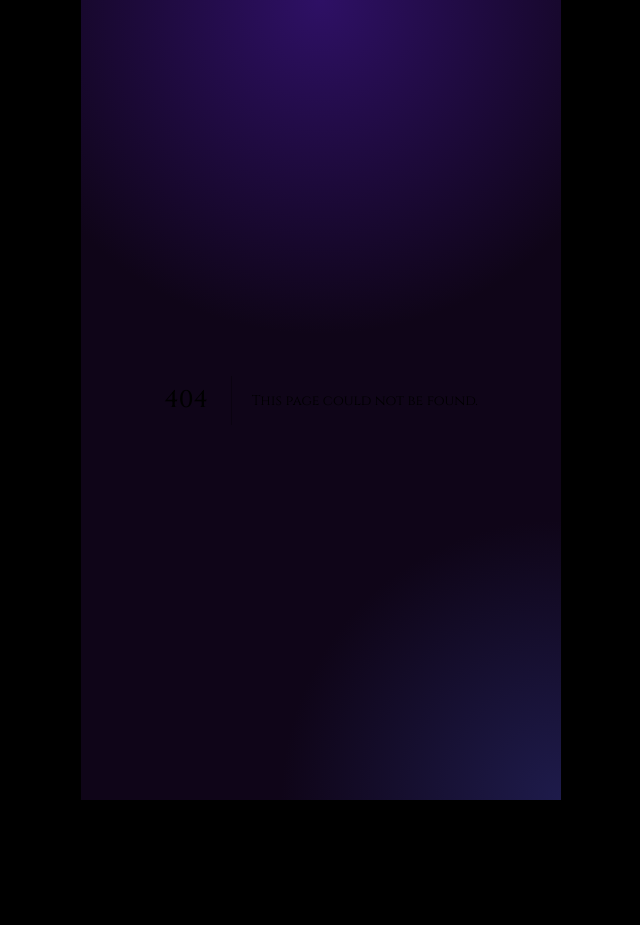
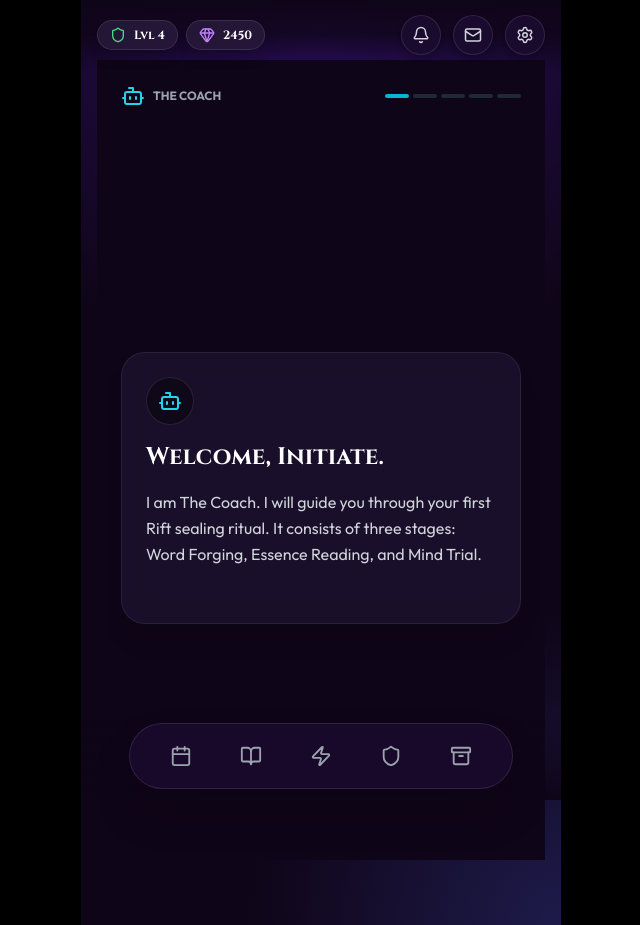
Before and after one commit to visualcamp/BookWardens, a Next.js app: page /BookWardensDemo20260104/dungeon/tutorial in a window 1280 px wide. Before the commit this address had no page. Shown: the whole page, without its empty margins (319-959 px from the left). Before the commit the page ends 800 px from the top, so only its background shows below. Built offline with nearby package versions, Linux system fonts and the light colour scheme.

Commit message:
Implement Tutorial Dungeon and link from Setup

```diff
--- a/src/app/(auth)/setup/page.tsx
+++ b/src/app/(auth)/setup/page.tsx
@@ -25,7 +25,7 @@ export default function SetupPage() {
         } else if (step === 2 && selectedClass) {
             // Save setup data (mock) and go to main
             console.log("Setup complete:", { nickname, selectedClass });
-            router.push("/dashboard"); // Go to Main Dashboard
+            router.push("/dungeon/tutorial"); // Go to Tutorial first
         }
     };
 
--- /dev/null
+++ b/src/app/(main)/dungeon/tutorial/page.tsx
@@ -0,0 +1,173 @@
+"use client";
+
+import { useState } from "react";
+import { motion, AnimatePresence } from "framer-motion";
+import Button from "@/components/ui/Button";
+import Card from "@/components/ui/Card";
+import { ArrowRight, Bot, BookOpen, Brain, CheckCircle, Award } from "lucide-react";
+import Link from "next/link";
+import { useRouter } from "next/navigation";
+
+// Tutorial Steps Data
+const STEPS = [
+    {
+        id: "intro",
+        title: "Welcome, Initiate.",
+        content: "I am The Coach. I will guide you through your first Rift sealing ritual. It consists of three stages: Word Forging, Essence Reading, and Mind Trial.",
+        icon: Bot,
+        color: "text-cyan-400"
+    },
+    {
+        id: "word",
+        title: "Stage 1: Word Forging",
+        content: "Before entering, you must arm yourself with Knowledge. Learn the keywords that will appear in the text.",
+        task: "Select the correct meaning for 'Ephemeral'.",
+        options: ["Lasting forever", "Short-lived", "Heavy"],
+        answer: 1,
+        icon: BookOpen,
+        color: "text-purple-400"
+    },
+    {
+        id: "read",
+        title: "Stage 2: Essence Reading",
+        content: "Now, face the text. The Rift is unstable. Read carefully to gather Ink.",
+        task: "Read this sentence: 'The ephemeral mist vanished with the morning sun.'",
+        actionLabel: "I have read it.",
+        icon: BookOpen,
+        color: "text-pink-400"
+    },
+    {
+        id: "quiz",
+        title: "Stage 3: Mind Trial",
+        content: "Prove your understanding to seal the Rift permanently.",
+        task: "What happened to the mist?",
+        options: ["It turned into rain", "It vanished with the sun", "It froze"],
+        answer: 1,
+        icon: Brain,
+        color: "text-blue-400"
+    },
+    {
+        id: "complete",
+        title: "Training Complete!",
+        content: "You are ready, Warden. The real challenges await you in the Dashboard.",
+        icon: Award,
+        color: "text-yellow-400"
+    }
+];
+
+export default function TutorialPage() {
+    const router = useRouter();
+    const [currentStep, setCurrentStep] = useState(0);
+    const [selectedOption, setSelectedOption] = useState<number | null>(null);
+
+    const stepData = STEPS[currentStep];
+    const isLastStep = currentStep === STEPS.length - 1;
+
+    const handleNext = () => {
+        if (isLastStep) {
+            router.push("/dashboard");
+        } else {
+            setCurrentStep(prev => prev + 1);
+            setSelectedOption(null);
+        }
+    };
+
+    const handleOptionSelect = (idx: number) => {
+        if (selectedOption !== null) return;
+        setSelectedOption(idx);
+
+        // Auto advance if correct (simplified for tutorial)
+        if (stepData.answer !== undefined && idx === stepData.answer) {
+            setTimeout(handleNext, 1000);
+        } else if (stepData.answer === undefined) {
+            handleNext();
+        }
+    };
+
+    return (
+        <div className="min-h-screen bg-[#0F0518] flex flex-col p-6 font-sans">
+            {/* Header / Progress */}
+            <div className="flex items-center justify-between mb-8">
+                <div className="flex items-center gap-2">
+                    <Bot className="text-cyan-400" />
+                    <span className="text-gray-400 text-xs font-bold uppercase">The Coach</span>
+                </div>
+                <div className="flex gap-1">
+                    {STEPS.map((_, idx) => (
+                        <div
+                            key={idx}
+                            className={`h-1 w-6 rounded-full transition-all duration-300 ${idx <= currentStep ? 'bg-cyan-500' : 'bg-gray-800'}`}
+                        />
+                    ))}
+                </div>
+            </div>
+
+            {/* Main Content Card */}
+            <div className="flex-1 flex flex-col justify-center">
+                <AnimatePresence mode="wait">
+                    <motion.div
+                        key={currentStep}
+                        initial={{ opacity: 0, x: 20 }}
+                        animate={{ opacity: 1, x: 0 }}
+                        exit={{ opacity: 0, x: -20 }}
+                        transition={{ duration: 0.3 }}
+                    >
+                        <Card className="p-6 border-cyan-500/30 bg-gradient-to-br from-[#1A0B2E] to-[#150a25]">
+                            <div className={`w-12 h-12 rounded-full bg-black/40 flex items-center justify-center mb-4 ${stepData.color} border border-white/10`}>
+                                <stepData.icon size={24} />
+                            </div>
+
+                            <h1 className="text-2xl font-serif font-bold text-white mb-4">{stepData.title}</h1>
+                            <p className="text-gray-300 mb-8 leading-relaxed">
+                                {stepData.content}
+                            </p>
+
+                            {/* Interaction Area */}
+                            <div className="space-y-4">
+                                {stepData.task && (
+                                    <div className="bg-[#0F0518] p-4 rounded-lg border border-white/5 mb-4">
+                                        <p className="text-sm font-bold text-cyan-200 mb-2">TASK</p>
+                                        <p className="text-white italic">"{stepData.task}"</p>
+                                    </div>
+                                )}
+
+                                {/* Options Buttons */}
+                                {stepData.options && (
+                                    <div className="flex flex-col gap-2">
+                                        {stepData.options.map((opt, idx) => (
+                                            <button
+                                                key={idx}
+                                                onClick={() => handleOptionSelect(idx)}
+                                                disabled={selectedOption !== null}
+                                                className={`
+                                                    p-3 rounded-lg text-left text-sm border transition-all
+                                                    ${selectedOption === idx
+                                                        ? (idx === stepData.answer ? 'bg-green-500/20 border-green-500 text-green-300' : 'bg-red-500/20 border-red-500')
+                                                        : 'bg-white/5 border-white/10 hover:bg-white/10 text-gray-300'}
+                                                `}
+                                            >
+                                                {opt}
+                                            </button>
+                                        ))}
+                                    </div>
+                                )}
+
+                                {/* Action Button (Reading or Complete) */}
+                                {(stepData.actionLabel || isLastStep) && (
+                                    <Button
+                                        fullWidth
+                                        onClick={handleNext}
+                                        className={isLastStep ? "shadow-[0_0_30px_rgba(250,204,21,0.5)] animate-pulse-slow" : ""}
+                                        variant={isLastStep ? "primary" : "outline"}
+                                    >
+                                        {isLastStep ? "Enter Dashboard" : stepData.actionLabel}
+                                    </Button>
+                                )}
+                            </div>
+                        </Card>
+                    </motion.div>
+                </AnimatePresence>
+            </div>
+        </div>
+    );
+}
```
